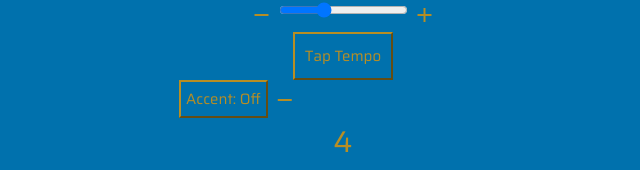
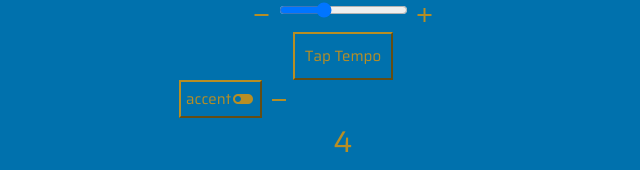
Before and after one commit to alanpaulprice/metronome, a React (Create React App) app: page / in a window 1280 px wide. Shown: the part 368-538 px from the top of the page, without its empty margins (297-937 px from the left). Built offline with nearby package versions, Linux system fonts and the light colour scheme; no server answers.

Commit message:
AccentControls: added Icon and adjusted alignment of accentToggleButton

```diff
--- a/src/components/AccentControls.js
+++ b/src/components/AccentControls.js
@@ -36,8 +36,15 @@ class AccentControls extends Component {
   render() {
     return (
       <Div>
-        <Button onClick={this.onAccentToggleButtonClick} fontSize="1.5em">
-          Accent: {this.props.accent ? 'On' : 'Off'}
+        <Button
+          onClick={this.onAccentToggleButtonClick}
+          fontSize="1.5em"
+          textAlign="left"
+        >
+          accent
+          <Icon className="material-icons" float="right">
+            {this.props.accent ? 'toggle_on' : 'toggle_off'}
+          </Icon>
         </Button>
 
         <Button
```
